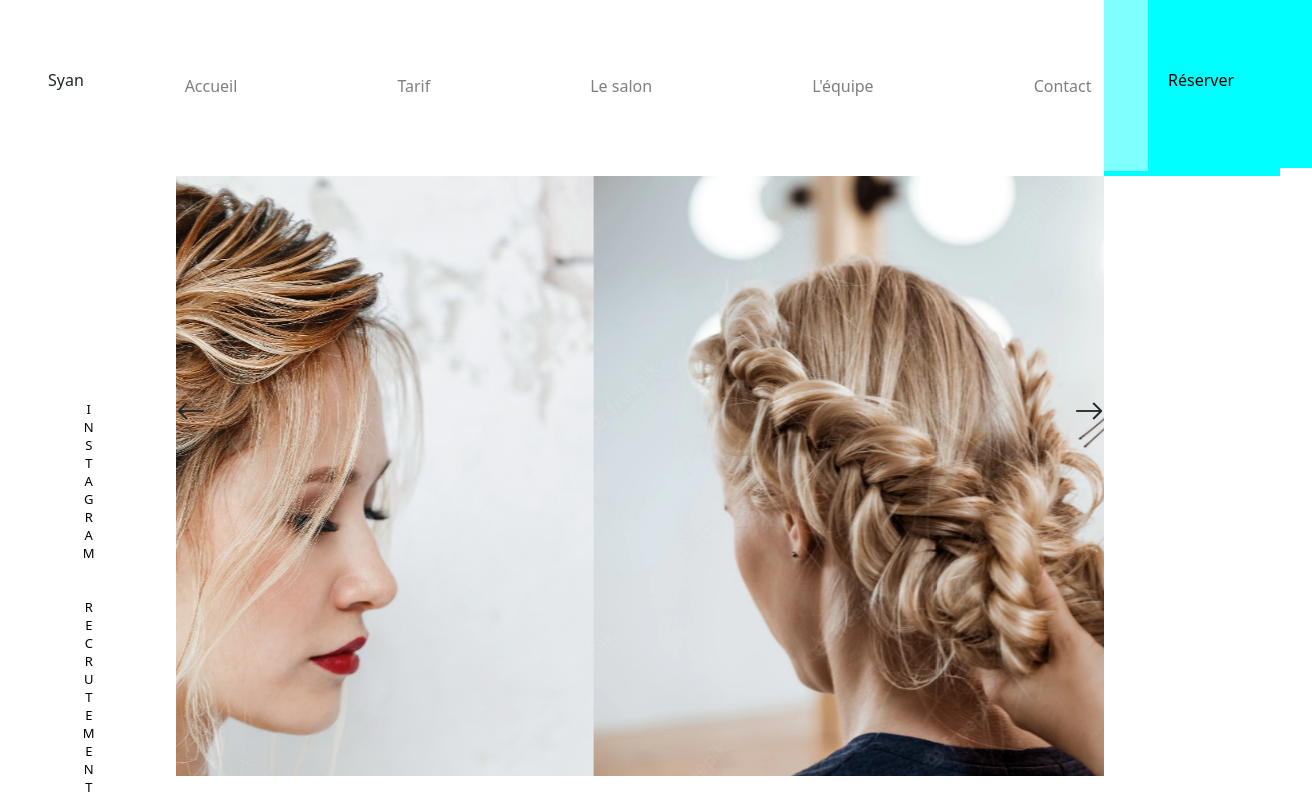
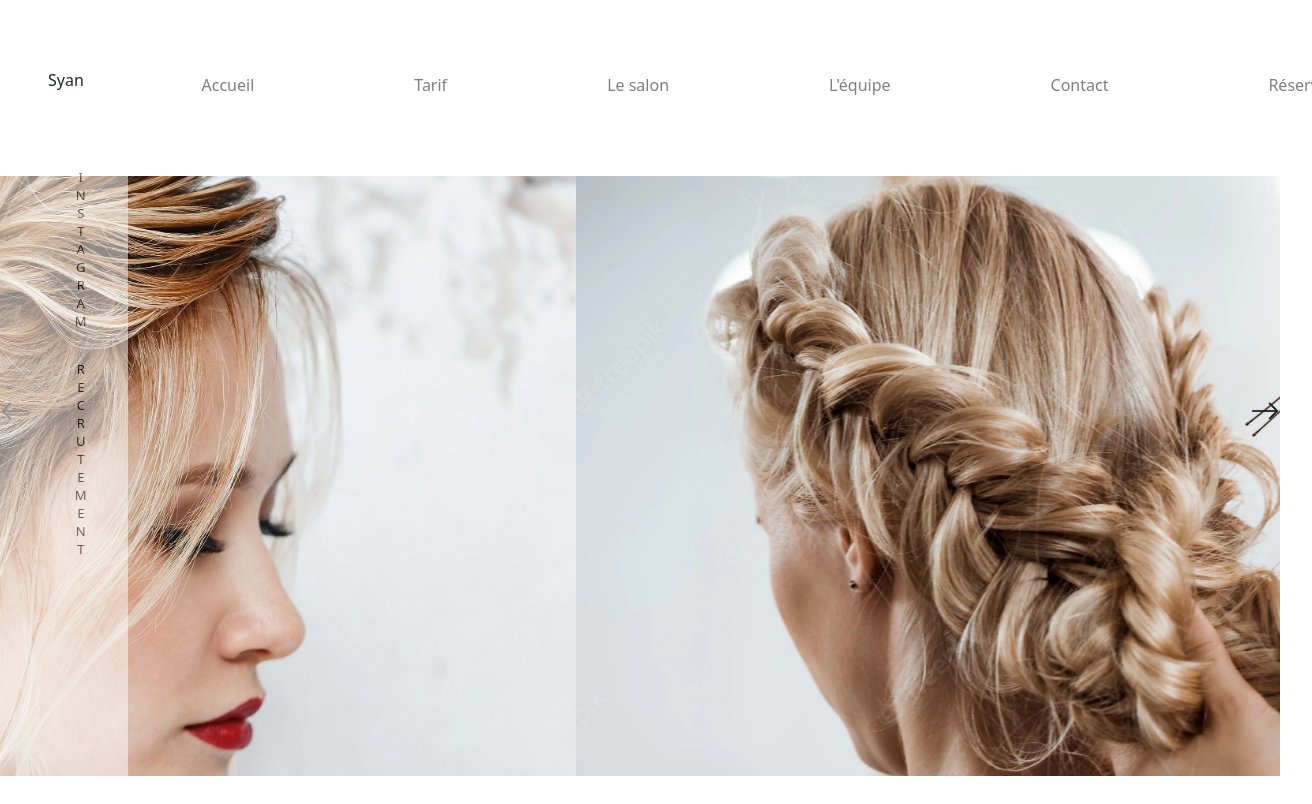
Before and after one commit to KeroZn/Coiffeur, a plain HTML site: page index.html in a window 1280 px wide. Shown: the top 804 px of the page, 1312 px wide, since content can reach past the window. Drawn offline with nearby package versions, Linux system fonts and the light colour scheme.

Commit message:
change de style

```diff
--- a/index.css
+++ b/index.css
@@ -1,25 +1,14 @@
 
-.reserve{
-    width: 11rem;
-    height: 11rem;
-    background-color: aqua;
-    align-items: center;
-    float: right;
-    display: flex;
-    padding-left: 2rem;
-    color: black;
-    text-decoration: none;
-
-}
 
 .logo{
     width: 11rem;
     height: 11rem;
     float: left;
     display: flex;
-    display: flex;
     align-items: center;
     padding-left: 3rem;
+    position: fixed;
+    z-index: 1;
 }
 
 a.nav-link{
@@ -28,8 +17,8 @@ a.nav-link{
 
 .nav {
     gap: 8rem;
-    width: 79.7%;
-    height: 171px;
+    width: 100%;
+    height: 170px;
     align-items: center;
     margin-left: 10%;
     position: fixed;
@@ -40,19 +29,26 @@ a.nav-link{
 
 }
 
-.pannel-left {
-    clear: left;
-    height: 400px;
-    width: 11rem;
+.nav-left{
+    margin: auto;
+    height: 100rem;
+    width: 10%;
     writing-mode: vertical-rl;
     text-orientation: upright;
     display: flex;
     align-items: center;
     font-size: small;
-    bottom: 0;
     position: fixed;
-    gap: 20px;
+    gap: 30px;
+    z-index: 1;
+    opacity: 0.5;
+    background-color: white;
+    list-style: none;
+    margin-top: 10%;
+
 }
+
+
 
 /* photo acceuil diaporama*/
 
--- a/index.html
+++ b/index.html
@@ -16,16 +16,13 @@
 </head>
 <body>
     <header>
-            <div class="reserve">
-                <p>
-                    <a class="reserve" href="#">Réserver</a>
-                </p>
-            </div>
+
             <div class="logo">
                 <p>
                 Syan
                 </p>
             </div>
+
             <ul class="nav justify-content-center">
                 <li class="nav-item">
                     <a class="nav-link " aria-current="page" href="#">Accueil</a>
@@ -42,15 +39,24 @@
                 <li class="nav-item">
                     <a class="nav-link ">Contact</a>
                 </li>
+                <li class="nav-item">
+                    <a class="nav-link ">Réserver</a>
+                </li>
+
             </ul>
-            <div class="pannel-left">
-                <p>
-                   <a class="nav-link " href="#">INSTAGRAM</a>
-                </p>
-                <p>
-                    <a class="nav-link " href="#">RECRUTEMENT</a>
-                </p>
-            </div>
+            <ul class="nav-left" >
+                <li class="nav-item">
+                    <a class="nav-link " aria-current="page" href="#">INSTAGRAM</a>
+                </li>
+                <li class="nav-item">
+                     <a class="nav-link" href="#">RECRUTEMENT</a>
+                </li>
+
+            </ul>
+
+
+
+
 
     </header>
 
```
